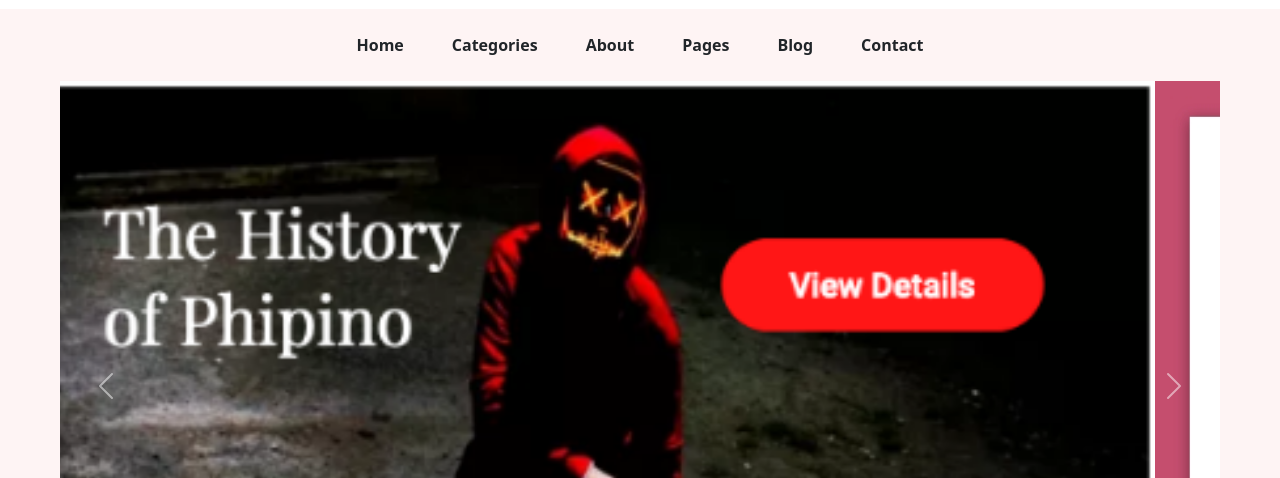
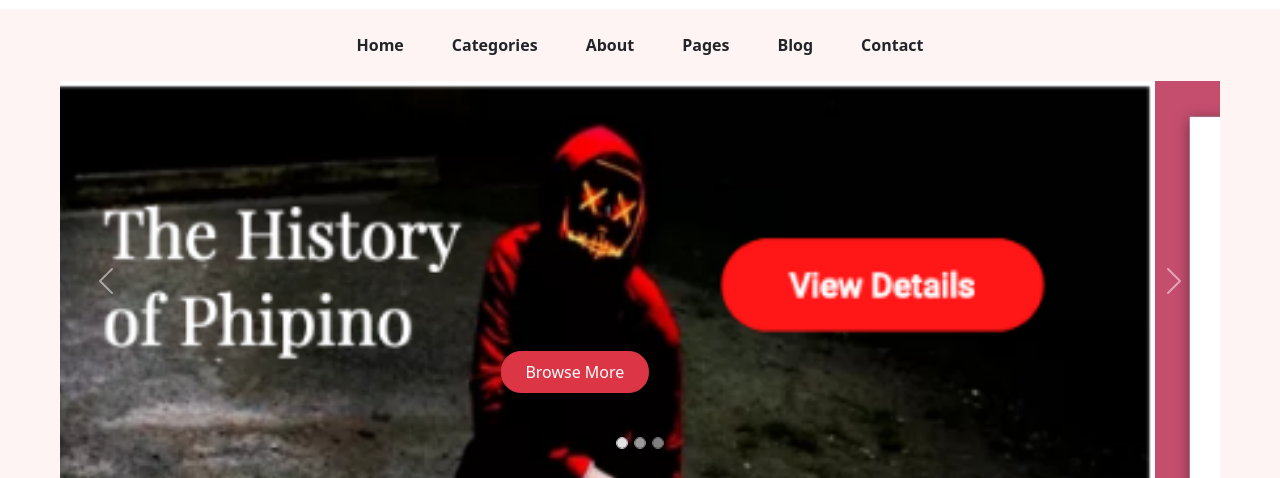
Before and after one commit to 14sourabh7/shop-page, a website: page src/index.html in a window 1280 px wide. Shown: the part 87-565 px from the top of the page. Drawn offline with nearby package versions, Linux system fonts and the light colour scheme.

Commit message:
little bit improvements needed ..

```diff
--- a/src/index.html
+++ b/src/index.html
@@ -22,6 +22,7 @@
     </style>
   </head>
   <body>
+    <!-- navbar -->
     <nav class="navbar navbar-expand-sm bg-white">
       <div class="container-fluid pt-3 pb-2 d-flex align-items-center">
         <a href="'#" class="text-danger navbar-brand ms-5 px-5">
@@ -65,7 +66,10 @@
         </ul>
       </div>
     </nav>
+
+    <!-- main container -->
     <div class="container-fluid">
+      <!-- container nav -->
       <div class="d-flex justify-content-center flex-wrap mt-3 fw-bold">
         <span class="px-4 py-2">Home</span>
         <span class="px-4 py-2">Categories</span>
@@ -87,32 +91,61 @@
             type="button"
             data-bs-target="#carouselIndicators"
             data-bs-slide-to="0"
-            class="active"
+            class="active border rounded-circle mb-3"
             aria-current="true"
             aria-label="Slide 1"
+            style="height: 10px; width: 10px"
           ></button>
           <button
             type="button"
             data-bs-target="#carouselIndicators"
             data-bs-slide-to="1"
             aria-label="Slide 2"
+            style="height: 10px; width: 10px"
+            class="border rounded-circle mb-3"
           ></button>
           <button
             type="button"
             data-bs-target="#carouselIndicators"
             data-bs-slide-to="2"
             aria-label="Slide 3"
+            style="height: 10px; width: 10px"
+            class="border rounded-circle mb-3"
           ></button>
         </div>
-        <div class="carousel-inner">
-          <div class="carousel-item active">
+        <div class="carousel-inner" style="position: relative; top: 0">
+          <div class="carousel-item active" style="height: 400px">
             <img src="banner.png" class="d-block w-100" alt="..." />
+            <div class="carousel-caption">
+              <button
+                class="btn btn-danger mb-5 px-4 py-2"
+                style="border-radius: 20px"
+              >
+                Browse More
+              </button>
+            </div>
           </div>
-          <div class="carousel-item">
+          <div class="carousel-item" style="height: 400px">
             <img src="carousel.jpg" class="d-block w-100" alt="..." />
+            <div class="carousel-caption">
+              <button
+                class="btn btn-danger mb-5 px-4 py-2"
+                style="border-radius: 20px"
+              >
+                Browse More
+              </button>
+            </div>
           </div>
-          <div class="carousel-item">
+          <div class="carousel-item" style="height: 400px">
             <img src="rage.png" class="d-block w-100" alt="..." />
+            <div class="carousel-caption">
+              <button
+                class="btn btn-danger mb-5 px-4 py-2"
+                style="border-radius: 20px"
+              >
+                Browse More
+              </button>
+            </div>
           </div>
         </div>
         <button
@@ -135,8 +168,8 @@
         </button>
       </div>
 
-      <!--  -->
       <!-- products -->
+
       <div
         class="d-flex pb-5 flex-column justify-content-center align-items-center"
       >
@@ -145,7 +178,7 @@
           <div class="col">
             <div class="card" style="height: 350px">
               <img
-                src="book.png"
+                src="book.png "
                 style="height: 200px"
                 class="card-img-top"
                 alt=""
```
